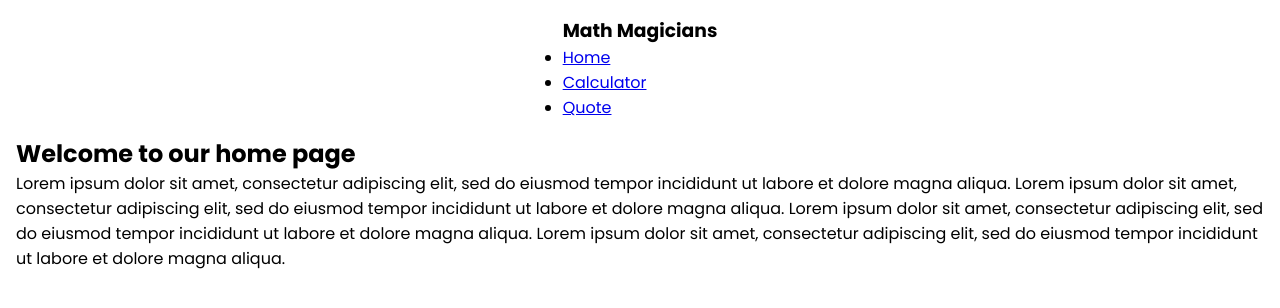
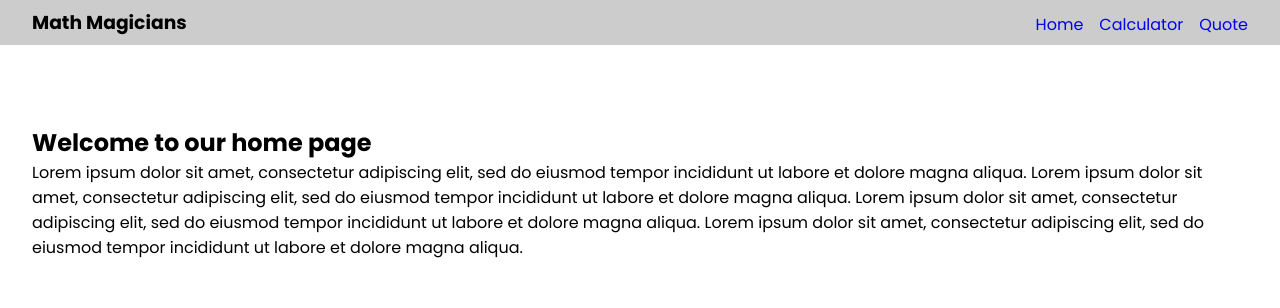
Before and after one commit to ZewdieMc/math-magicians, a React (Create React App) app: page / in a window 1280 px wide. Shown: the top 308 px of the page. Built offline with nearby package versions, Linux system fonts and the light colour scheme.

Commit message:
Style the nav bar

```diff
--- a/src/styles/calculator.css
+++ b/src/styles/calculator.css
@@ -10,9 +10,41 @@
   display: flex;
   flex-direction: column;
   align-items: center;
-  justify-content: center;
-  margin: 1rem;
+  justify-content: space-between;
   gap: 1rem;
+}
+
+.app nav {
+  width: 100%;
+  display: flex;
+  align-items: center;
+  justify-content: space-between;
+  background-color: #ccc;
+  margin: 0;
+  margin-bottom: 2rem;
+  padding: 0.5rem;
+}
+
+.app nav h3 {
+  padding-left: 2rem;
+}
+
+.app nav ul {
+  display: flex;
+  justify-content: flex-end;
+  list-style: none;
+  text-decoration: none;
+  gap: 1rem;
+  align-self: flex-end;
+  padding-right: 2rem;
+}
+
+.app nav ul li a {
+  text-decoration: none;
+}
+
+.app .home {
+  margin: 2rem;
 }
 
 .app .math {
@@ -21,6 +53,12 @@
   align-items: center;
   justify-content: center;
   width: 100%;
+}
+
+.math h2 {
+  margin-top: 1rem;
+  margin-right: 2rem;
+  align-self: flex-start;
 }
 
 .calculator {
@@ -73,6 +111,10 @@ button.zero {
   grid-column: 1/3;
 }
 
+.quotes {
+  width: 50%;
+}
+
 .quoteContainer {
   display: flex;
   flex-direction: column;
```
